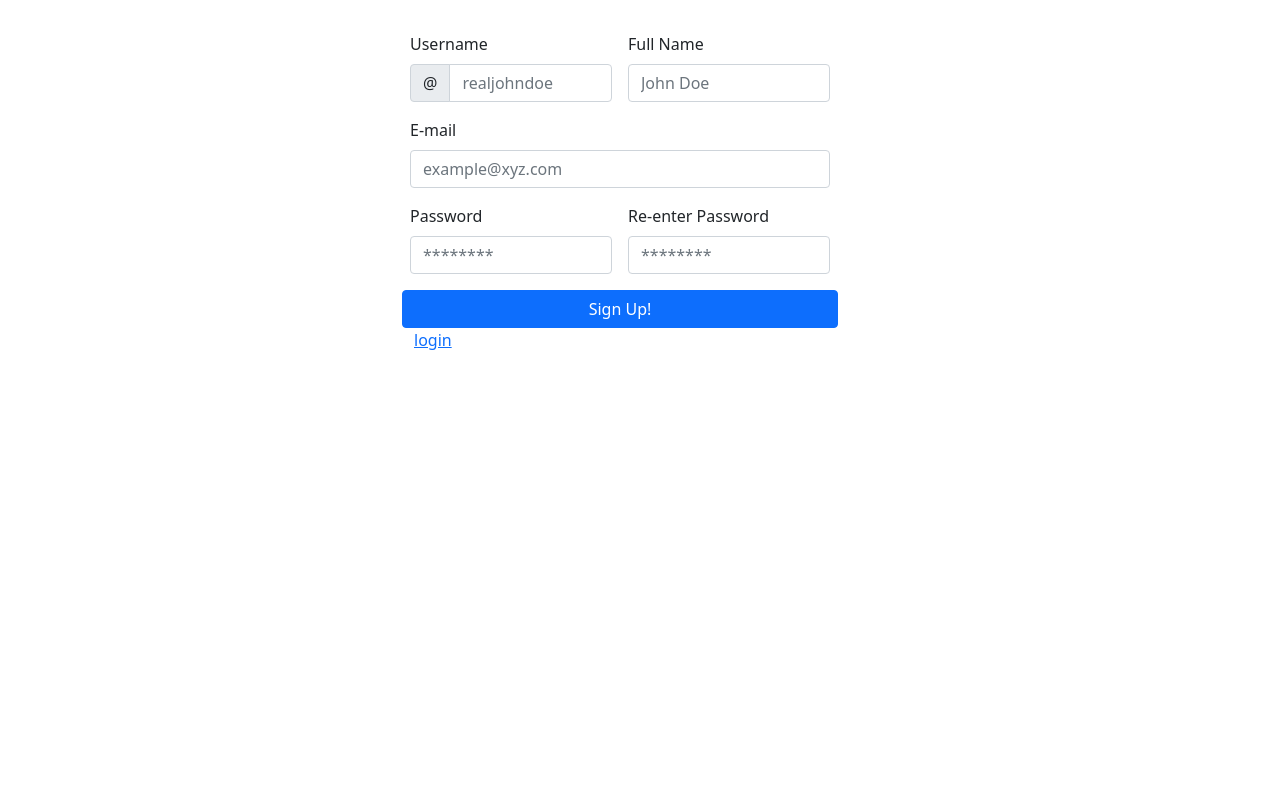
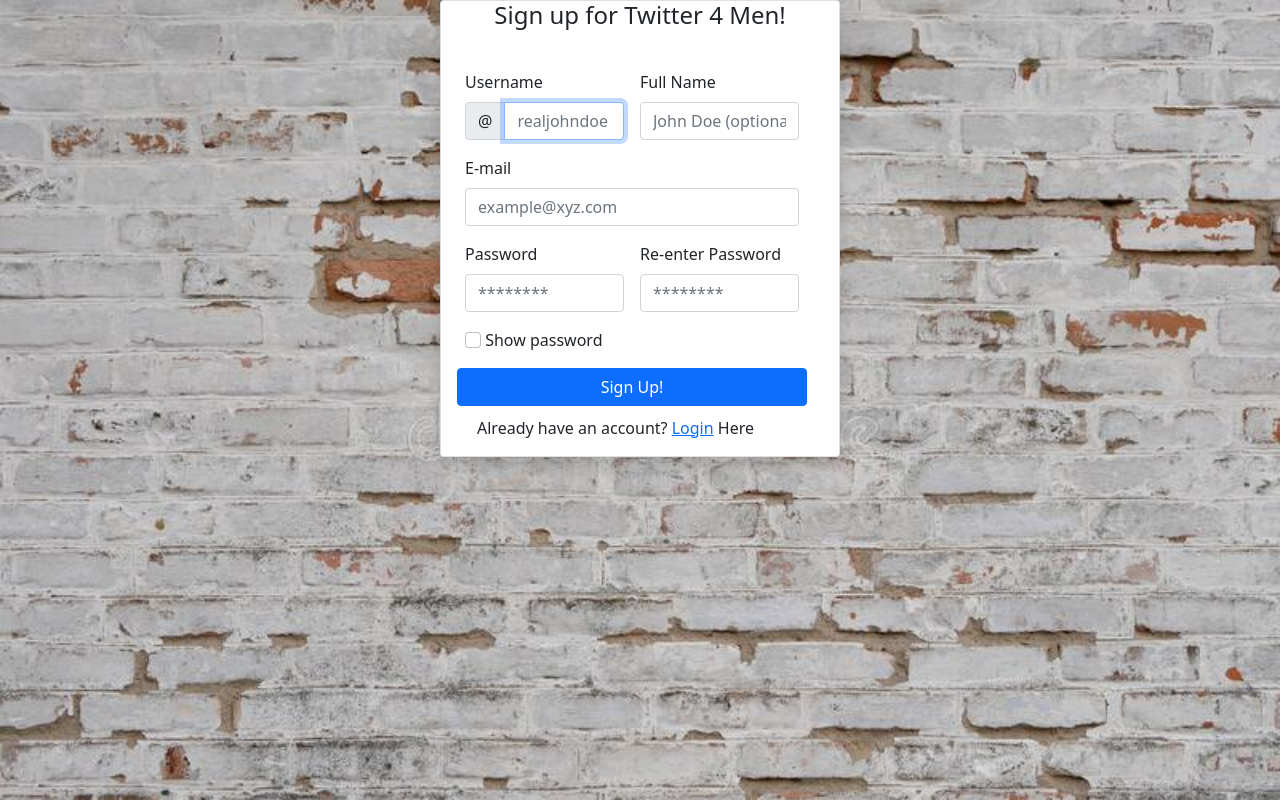
Before and after one commit to SnazzyCoder/flask-test, a Flask app: page /signup in a window 1280 px wide. Run offline with Flask 2, Linux system fonts and the light colour scheme.

Commit message:
changed everything

```diff
--- a/app.py
+++ b/app.py
@@ -17,8 +17,9 @@
 mysql.init_app(app)
 
 global username
+salt_string = 'A6gX5'
+error_messages = {'db_error': 'Unable to make your entry into our database.'}
 
-salt_string = 'A6gX5'
 def tweet(content: str):
     content = html.escape(content)
 
@@ -27,7 +28,7 @@
     cursor = conn.cursor()
 
     try:
-        cursor.execute(f"INSERT INTO tweets (username, tweet_content) values ('{random.randint(100000000, 999999999)}', %s)", (content))
+        cursor.execute(f"INSERT INTO tweets (username, tweet_content) values ('%s', %s)", (session['username'], content))
         conn.commit()
         success = True
     except Exception as e:
@@ -40,6 +41,15 @@
 
     return success
 
+def get_name(_username):
+    conn = mysql.connect()
+    cursor = conn.cursor()
+    result = cursor.execute("select name from users where username=%s limit 1;", (_username))
+    if int(result) >= 1:
+        return cursor.fetchone()[0]
+    else:
+        return False
+
 def get_tweets():
     conn = mysql.connect()
     cursor = conn.cursor()
@@ -51,7 +61,12 @@
     finally:
         conn.close()
 
-    return [dict(zip(("tweet_id", "username", "tweet_content", "tweet_at"), tweet)) for tweet in cursor.fetchall()]
+    # Decoding
+    result = [dict(zip(("tweet_id", "username", "tweet_content", "tweet_at"), tweet)) for tweet in cursor.fetchall()]
+    for i in result:
+        i['tweet_content'] = html.unescape(i['tweet_content'])
+        i['name'] = get_name(i['username'])
+    return result
 
 
 def check_login(_username, password):
@@ -96,6 +111,8 @@
             return render_template("login.html", error=type(result).__name__)
         else:
             return render_template("login.html", failed = True)
+    if 'username' in session:
+        return redirect(url_for('home'))
     return render_template("login.html")
 
 @app.route("/logout")
@@ -104,13 +121,26 @@
     return redirect(url_for('login'))
 
 @app.route("/signup", methods=["POST", "GET"])
-def signup():
+def signup(error=None):
+    if 'username' in session:
+        return redirect(url_for('home'))
     if request.method == "POST":
-        cursor.execute("INSERT INTO users (username, name, password) values (%s, %s, %s)", (request.form['username'], request.form['name'], hash_password(request.form['password'])))
-        session['username'] = request.form['username']
-        return render_template("home.html")
+        conn = mysql.connect()
+        cursor = conn.cursor()
 
-    return render_template("signup.html")
+        username, name = request.form['username'], request.form['name']
+        try:
+            result = cursor.execute("INSERT INTO users (username, name, password) values (%s, %s, %s)", (username, name, hash_password(request.form['password'])))
+            conn.commit()
+        except Exception as e:
+            return redirect(url_for('signup', error=e))
+        finally: conn.close()
+        if result >= 1:
+            session['username'] = request.form['username']
+            return render_template("home.html")
+        return redirect(url_for('signup', error=error_messages['db_error']))
+
+    return render_template("signup.html", error=error)
 
 if __name__ == '__main__':
     app.secret_key = os.urandom(24)
--- a/static/style.css
+++ b/static/style.css
@@ -1,9 +1,15 @@
 body{
     margin: 0 auto;
     padding: 0;
+    background-image: url('bg.jpg');
+    background-position: center;
+    /* Center the image */
+    background-repeat: no-repeat;
+    /* Do not repeat the image */
+    background-size: cover;
 }
 .main{
-    max-width: 500px;
+    max-width: 400px;
     margin: 0 auto;
     padding: 0;
 }
@@ -15,3 +21,14 @@
 nav{
     margin-bottom: 10px;
 }
+.vertical{
+    min-height: 100vh;
+    flex: 1;
+    display: flex;
+    align-items: center;
+    flex-direction: column;
+    margin: auto;
+}
+.form-paded{
+    padding: 0 0 10px;
+}
--- /dev/null
+++ b/templates/base.html
@@ -0,0 +1,28 @@
+<!DOCTYPE html>
+<html lang="en">
+<head>
+    <meta charset="UTF-8">
+    <meta name="viewport" content="width=device-width, initial-scale=1.0">
+
+    <!-- Bootstrap CDN -->
+    <link href="https://cdn.jsdelivr.net/npm/bootstrap@5.0.0-beta1/dist/css/bootstrap.min.css" rel="stylesheet" integrity="sha384-giJF6kkoqNQ00vy+HMDP7azOuL0xtbfIcaT9wjKHr8RbDVddVHyTfAAsrekwKmP1" crossorigin="anonymous">
+    <script src="https://cdn.jsdelivr.net/npm/bootstrap@5.0.0-beta1/dist/js/bootstrap.bundle.min.js" integrity="sha384-ygbV9kiqUc6oa4msXn9868pTtWMgiQaeYH7/t7LECLbyPA2x65Kgf80OJFdroafW" crossorigin="anonymous"></script>
+
+    <link rel="stylesheet" href='{{url_for("static", filename="style.css")}}'>
+    <link rel="icon" href="{{url_for('static', filename='icon.ico')}}"/>
+
+    <title>
+        {% block title %}{% endblock %}:{{' '}} Twitter-4-Men</title>
+</head>
+<body>
+    {% block nav %}
+    {% endblock %}
+
+    <div class="main">
+        {% block body %}
+        {% endblock %}
+    </div>
+</div>
+
+</body>
+</html>
--- a/templates/index.html
+++ /dev/null
@@ -1,28 +0,0 @@
-<!DOCTYPE html>
-<html lang="en">
-<head>
-    <meta charset="UTF-8">
-    <meta name="viewport" content="width=device-width, initial-scale=1.0">
-
-    <!-- Bootstrap CDN -->
-    <link href="https://cdn.jsdelivr.net/npm/bootstrap@5.0.0-beta1/dist/css/bootstrap.min.css" rel="stylesheet" integrity="sha384-giJF6kkoqNQ00vy+HMDP7azOuL0xtbfIcaT9wjKHr8RbDVddVHyTfAAsrekwKmP1" crossorigin="anonymous">
-    <script src="https://cdn.jsdelivr.net/npm/bootstrap@5.0.0-beta1/dist/js/bootstrap.bundle.min.js" integrity="sha384-ygbV9kiqUc6oa4msXn9868pTtWMgiQaeYH7/t7LECLbyPA2x65Kgf80OJFdroafW" crossorigin="anonymous"></script>
-
-    <link rel="stylesheet" href='{{url_for("static", filename="style.css")}}'>
-    <link rel="icon" href="{{url_for('static', filename='icon.ico')}}"/>
-
-    <title>
-        {% block title %}{% endblock %}:{{' '}} Twitter-Clone</title>
-</head>
-<body>
-    {% block nav %}
-    {% endblock %}
-
-    <div class="main">
-        {% block body %}
-        {% endblock %}
-    </div>
-</div>
-
-</body>
-</html>
--- a/templates/signup.html
+++ b/templates/signup.html
@@ -1,4 +1,4 @@
-{% extends "index.html" %}
+{% extends "base.html" %}
 
 {% block title %}
 Signup
@@ -6,18 +6,24 @@
 
 {% block body %}
 
-<div class="container login-container row">
-    <form method="POST" class="row g-3">
+{% if error %}
+    <div class="alert alert-danger" role="alert">The {{ error }} occured.</div>
+{% endif %}
+
+<div class="vertical">
+    <div class="container login-container row card card-container vertical-center shadow">
+        <h4 class="h4 text-center">Sign up for Twitter 4 Men!</h4>
+        <form method="POST" class="row g-3 form-paded" id="form">
             <div class="col-md-6">
                 <label class="form-label" for="username">Username</label>
                 <div class="input-group">
                     <div class="input-group-text">@</div>
-                <input type="text" class="form-control" name="username" id="username" placeholder="realjohndoe" required>
+                    <input type="text" class="form-control" name="username" id="username" placeholder="realjohndoe" pattern="[A-Za-z0-9]*" title="Must start with a letter, contain letters and numbers, and should be of length 4 to 30" required autofocus maxlength="30" minlength="4">
                 </div>
             </div>
             <div class="col-md-6">
                 <label class="form-label" for="name">Full Name</label>
-            <input type="text" class="form-control" name="name" id="name" placeholder="John Doe" required>
+                <input type="text" class="form-control" name="name" id="name" placeholder="John Doe (optional)" required minlength="2" maxlength="30" pattern="[A-Za-z]*" title="Should contain only Alphabets.">
             </div>
             <div class="col-12">
                 <label for="email" class="form-label">E-mail</label>
@@ -25,15 +31,44 @@
             </div>
             <div class="col-md-6">
                 <label for="password" class="form-label">Password</label>
-            <input type="password" class="form-control" name="password" id="password" placeholder="********" required>
+                <input type="password" class="form-control" name="password" id="password" placeholder="********" pattern="(?=.*\d)(?=.*[a-zA-Z]).{8,}" title="Must contain at least one Number and one Alphabet and at least 8 characters" minlength="8" required>
             </div>
             <div class="col-md-6">
                 <label for="confirm-password" class="form-label">Re-enter Password</label>
                 <input type="password" class="form-control" name="confirm-password" id="confirm-password" placeholder ="********" required>
             </div>
-        <button type="submit" class="btn btn-primary">Sign Up!</button>
+            <div class="col-12">
+                <input class="form-check-input" type="checkbox" id="show_password" onlick="reveal()">
+                <label class="form-check-label" for="show_password">
+                    Show password
+                </label>
+            </div>
+            <button type="submit" class="btn btn-primary" title="Please fill out the form first" id="submit">Sign Up!</button>
         </form>
-    <a href="{{url_for('login')}}" class="link-primary">login</a>
+        <p>Already have an account? <a href="/login" class="link-primary">Login</a> Here</p>
     </div>
+</div>
+<script>
+    var password = document.getElementById("password"),
+    confirm_password = document.getElementById("confirm-password");
+
+    function reveal(){
+        console.log("Hey Guys")
+        password.type="text"
+        confirm_password.type="text"
+    }
+
+    function validatePassword() {
+        if (password.value != confirm_password.value) {
+            confirm_password.setCustomValidity("Passwords Don't Match");
+        } else {
+            confirm_password.setCustomValidity('');
+            document.getElementById('submit').disabled = false
+        }
+    }
+
+    password.onchange = validatePassword;
+    confirm_password.onkeyup = validatePassword;
+</script>
 
 {% endblock %}
```
Also changed, not shown: static/script.js (added, +10 -0 lines), templates/home.html (+5 -11 lines), templates/login.html (+8 -3 lines), static/bg.jpg (added). Lines whose indentation alone changed are shown as unchanged.
